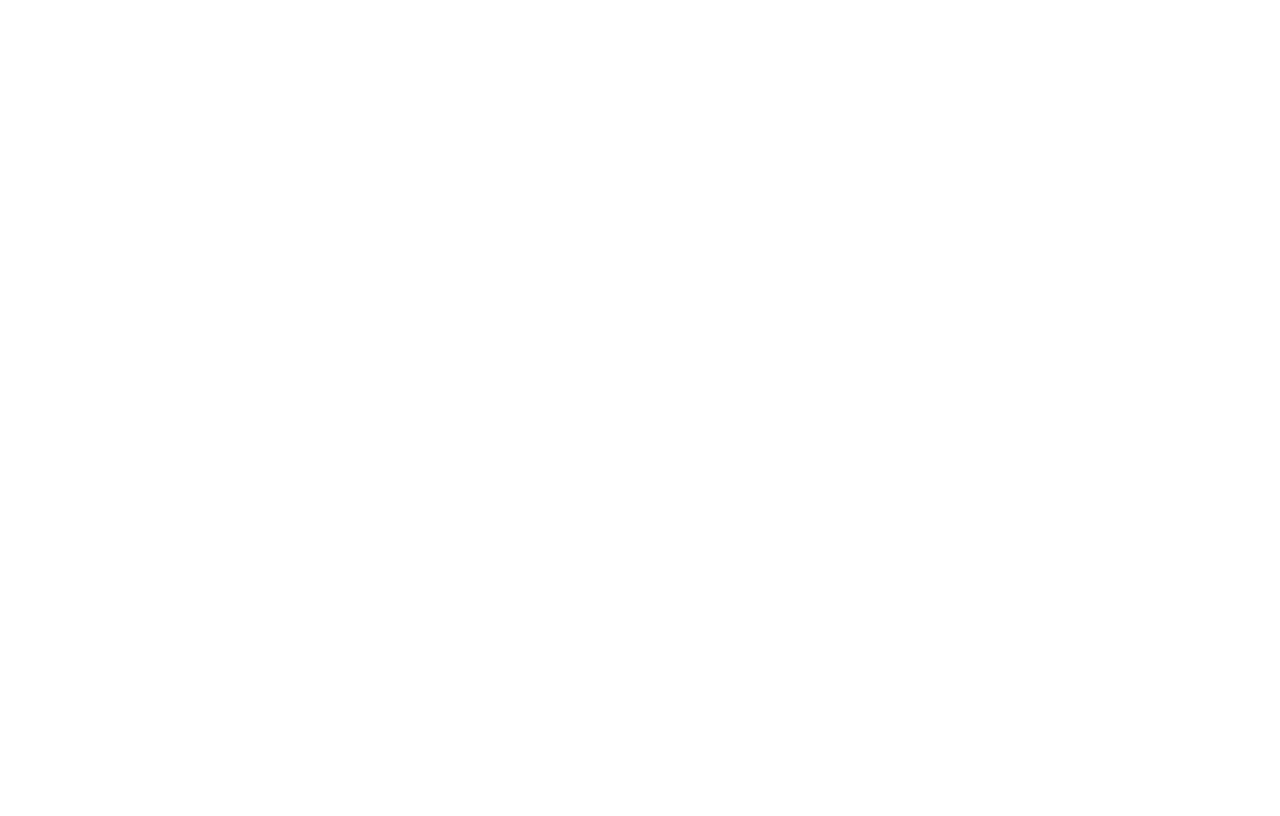
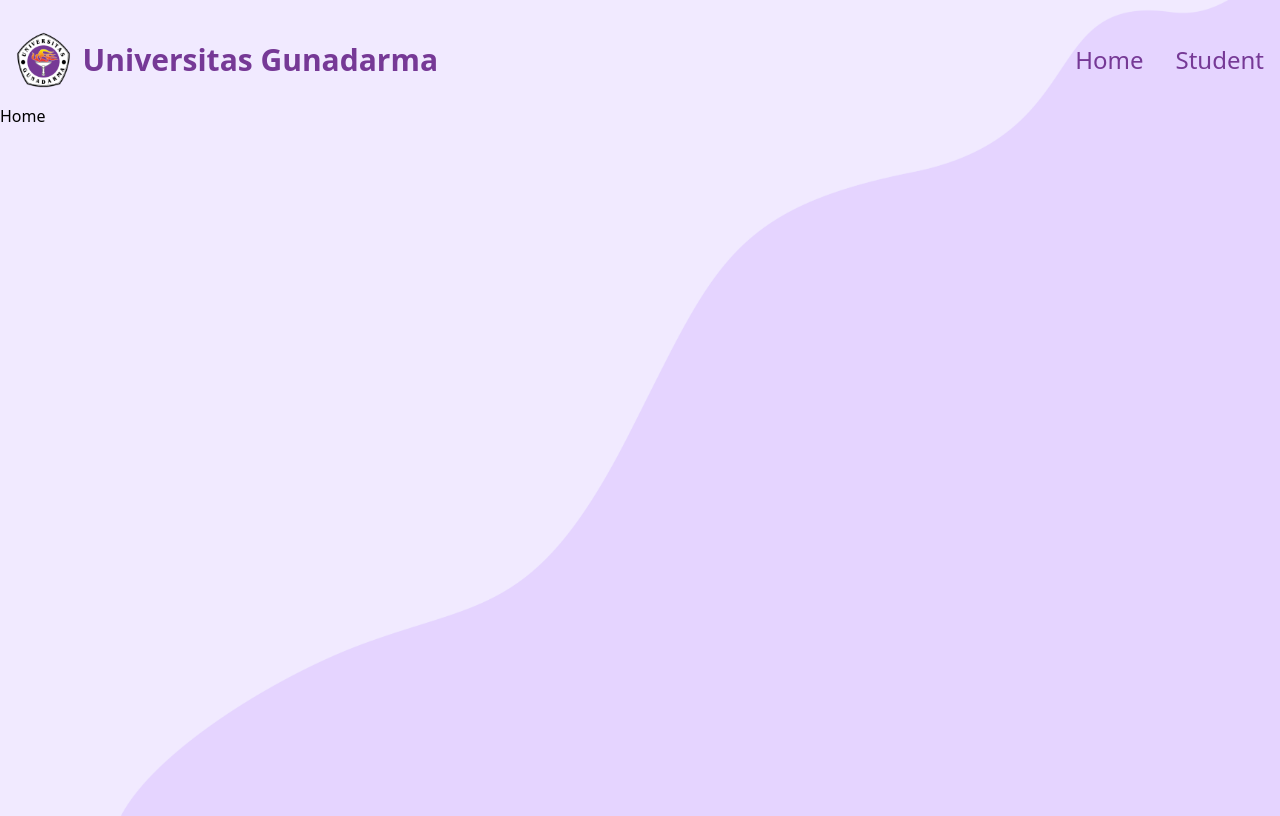
Before and after one commit to kelompok-3-tugas-pemrograman-web/frontend-rest-api, a React (Create React App) app: page / in a window 1280 px wide. Built offline with nearby package versions, Linux system fonts and the light colour scheme.

Commit message:
menambahkan react routes dan styling pada home 1

```diff
--- a/src/App.js
+++ b/src/App.js
@@ -1,7 +1,88 @@
 /** @format */
 
+import { Routes, Route, Link } from "react-router-dom";
+import { Home } from "./components/Home";
+import { useState } from "react";
+import { StudentIndex } from "./components/students/StudentIndex";
+import { StudentCreate } from "./components/students/StudentCreate";
+import { StudentEdit } from "./components/students/StudentEdit";
+import logo from "../src/logo-gunadarma.png";
 function App() {
-  return <div className='App'></div>;
+  const [isMenuOpen, setIsMenuOpen] = useState(false);
+
+  const handleToggleMenu = () => {
+    setIsMenuOpen(!isMenuOpen);
+  };
+  return (
+    <div className=' pt-4  bg-[url("./beranda.png")] w-full h-full bg-no-repeat bg-cover  '>
+      <div className='max-w-7xl mx-auto min-h-screen '>
+        <nav className='bg-none '>
+          <div className='max-w-screen-xl flex flex-wrap items-center justify-between mx-auto p-4 '>
+            <a
+              href='https://gunadarma.ac.id/'
+              className='flex items-center space-x-3 rtl:space-x-reverse'>
+              <img src={logo} className='h-14' alt='Gunadarma Logo' />
+              <span className='self-center text-3xl font-semibold whitespace-nowrap text-[#763996] md:dark:hover:text-[#9161ab] '>
+                Universitas Gunadarma
+              </span>
+            </a>
+            <button
+              type='button'
+              className='inline-flex items-center p-2 w-10 h-10 justify-center text-sm text-gray-500 rounded-lg md:hidden hover:bg-gray-100 focus:outline-none focus:ring-2 focus:ring-gray-200 dark:text-gray-400 dark:hover:bg-gray-700 dark:focus:ring-gray-600'
+              aria-controls='navbar-default'
+              aria-expanded={isMenuOpen ? "true" : "false"}
+              onClick={handleToggleMenu}>
+              <span className='sr-only'>Open main menu</span>
+              <svg
+                className='w-5 h-5'
+                aria-hidden='true'
+                xmlns='http://www.w3.org/2000/svg'
+                fill='none'
+                viewBox='0 0 17 14'>
+                <path
+                  stroke='currentColor'
+                  strokeLinecap='round'
+                  strokeLinejoin='round'
+                  strokeWidth='2'
+                  d='M1 1h15M1 7h15M1 13h15'
+                />
+              </svg>
+            </button>
+            <div
+              className={`${
+                isMenuOpen ? "block" : "hidden"
+              } w-full md:block md:w-auto`}
+              id='navbar-default'>
+              <ul className='font-medium flex flex-col p-4 md:p-0 mt-4 border  rounded-lg bg-none md:flex-row md:space-x-8 rtl:space-x-reverse md:mt-0 md:border-0 '>
+                <li>
+                  <Link
+                    className='text-2xl block py-2 px-3  rounded hover:bg-gray-100 md:hover:bg-transparent md:border-0 md:hover:text-blue-700 md:p-0 text-[#763996] md:dark:hover:text-[#9161ab]  md:dark:hover:bg-transparent'
+                    aria-current='page'
+                    to='/'>
+                    Home
+                  </Link>
+                </li>
+                <li>
+                  <Link
+                    className='text-2xl block py-2 px-3  rounded hover:bg-gray-100 md:hover:bg-transparent md:border-0 md:hover:text-blue-700 md:p-0 text-[#763996] md:dark:hover:text-[#9161ab] md:dark:hover:bg-transparent'
+                    to='/students'>
+                    Student
+                  </Link>
+                </li>
+              </ul>
+            </div>
+          </div>
+        </nav>
+
+        <Routes>
+          <Route path='/' element={<Home />} />
+          <Route path='/students' element={<StudentIndex />} />
+          <Route path='/students/create' element={<StudentCreate />} />
+          <Route path='/students/:id/edit' element={<StudentEdit />} />
+        </Routes>
+      </div>
+    </div>
+  );
 }
 
 export default App;
--- a/src/index.js
+++ b/src/index.js
@@ -1,13 +1,18 @@
-import React from 'react';
-import ReactDOM from 'react-dom/client';
-import './index.css';
-import App from './App';
-import reportWebVitals from './reportWebVitals';
+/** @format */
 
-const root = ReactDOM.createRoot(document.getElementById('root'));
+import React from "react";
+import ReactDOM from "react-dom/client";
+import { BrowserRouter } from "react-router-dom";
+import "./index.css";
+import App from "./App";
+import reportWebVitals from "./reportWebVitals";
+
+const root = ReactDOM.createRoot(document.getElementById("root"));
 root.render(
   <React.StrictMode>
-    <App />
+    <BrowserRouter>
+      <App />
+    </BrowserRouter>
   </React.StrictMode>
 );
 
```
Also changed, not shown: src/beranda.png (added), src/logo-gunadarma.png (added).
